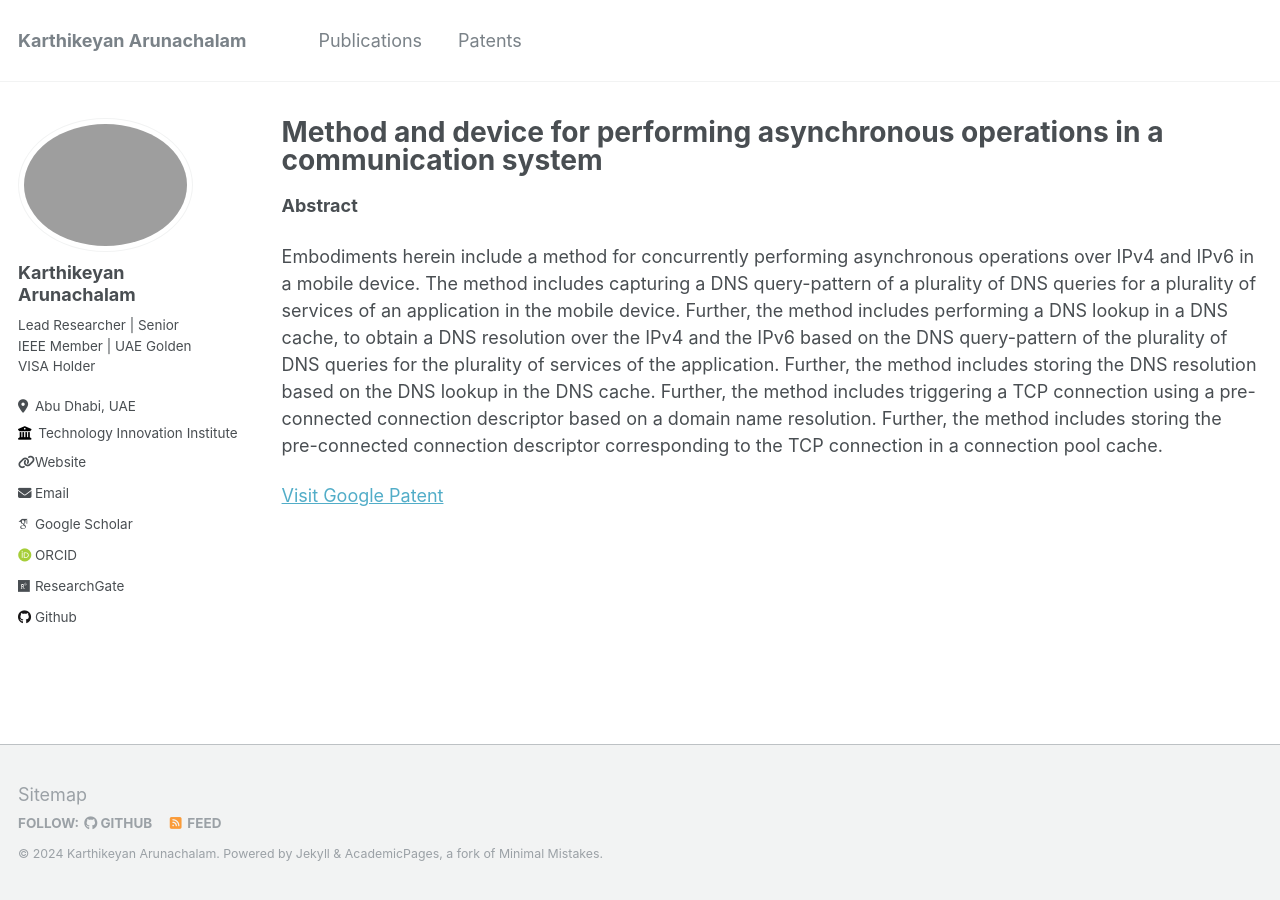
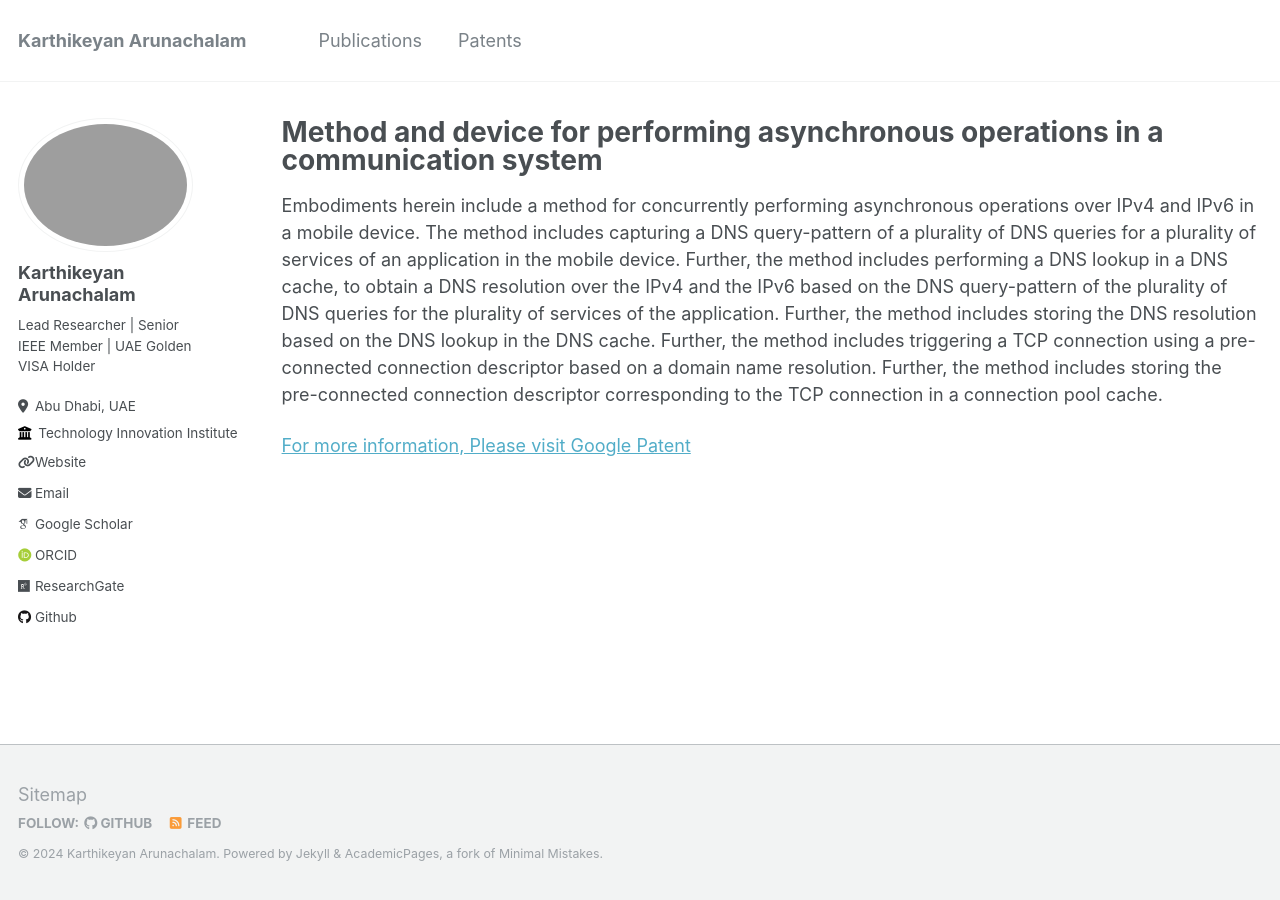
Before and after one commit to karthikeyansct/karthikeyansct.github.io, a Jekyll site: the page built from _patents/2023-01-17-patent-1.md, in a window 1280 px wide. Built offline with Jekyll 4.4.1, drawn with Linux system fonts in a browser that asks for light colours; some web fonts are replaced.

Commit message:
Update 2023-01-17-patent-1.md

```diff
--- a/_patents/2023-01-17-patent-1.md
+++ b/_patents/2023-01-17-patent-1.md
@@ -9,8 +9,6 @@ paperurl: 'https://patents.google.com/patent/US20210099415A1/en'
 author_profile: true
 ---
 
-**Abstract**
-
 Embodiments herein include a method for concurrently performing asynchronous operations over IPv4 and IPv6 in a mobile device. The method includes capturing a DNS query-pattern of a plurality of DNS queries for a plurality of services of an application in the mobile device. Further, the method includes performing a DNS lookup in a DNS cache, to obtain a DNS resolution over the IPv4 and the IPv6 based on the DNS query-pattern of the plurality of DNS queries for the plurality of services of the application. Further, the method includes storing the DNS resolution based on the DNS lookup in the DNS cache. Further, the method includes triggering a TCP connection using a pre-connected connection descriptor based on a domain name resolution. Further, the method includes storing the pre-connected connection descriptor corresponding to the TCP connection in a connection pool cache.
 
-[Visit Google Patent](https://patents.google.com/patent/US20210099415A1/en)
+[For more information, Please visit Google Patent](https://patents.google.com/patent/US20210099415A1/en)
```
